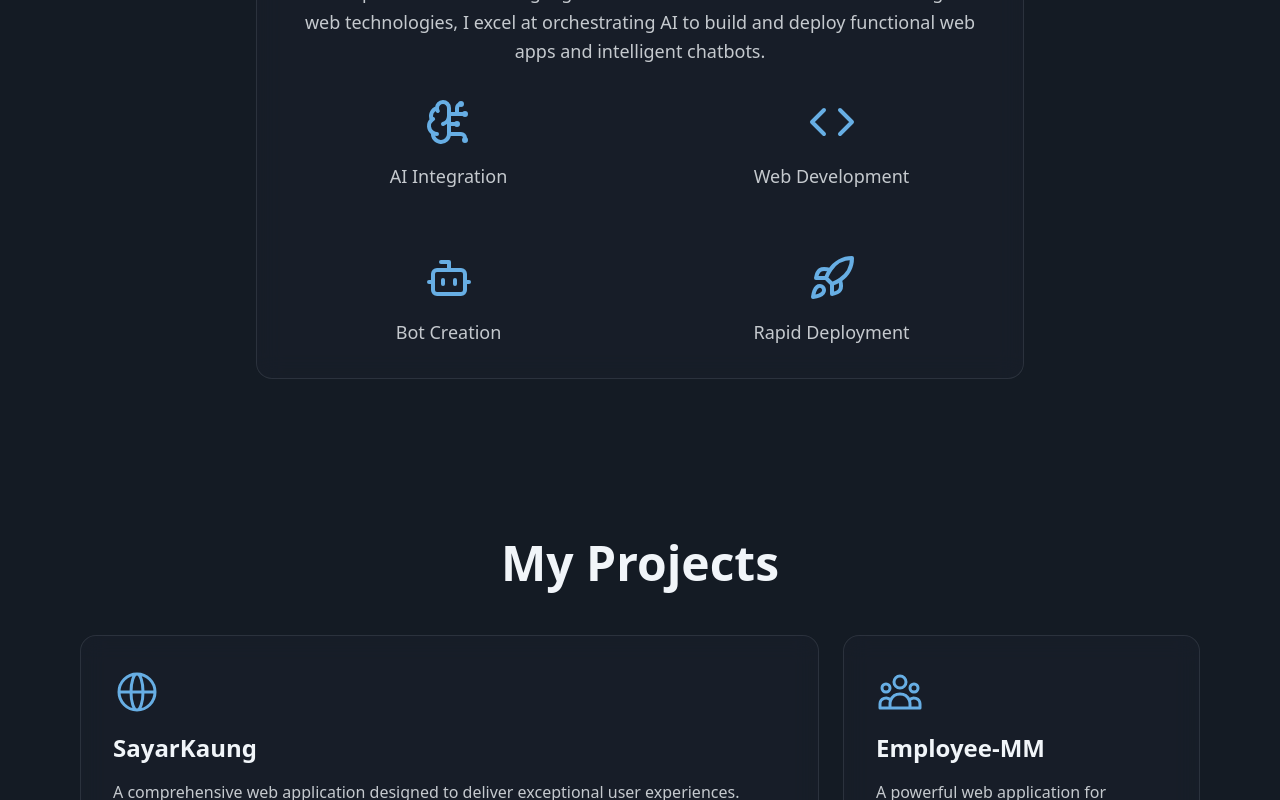
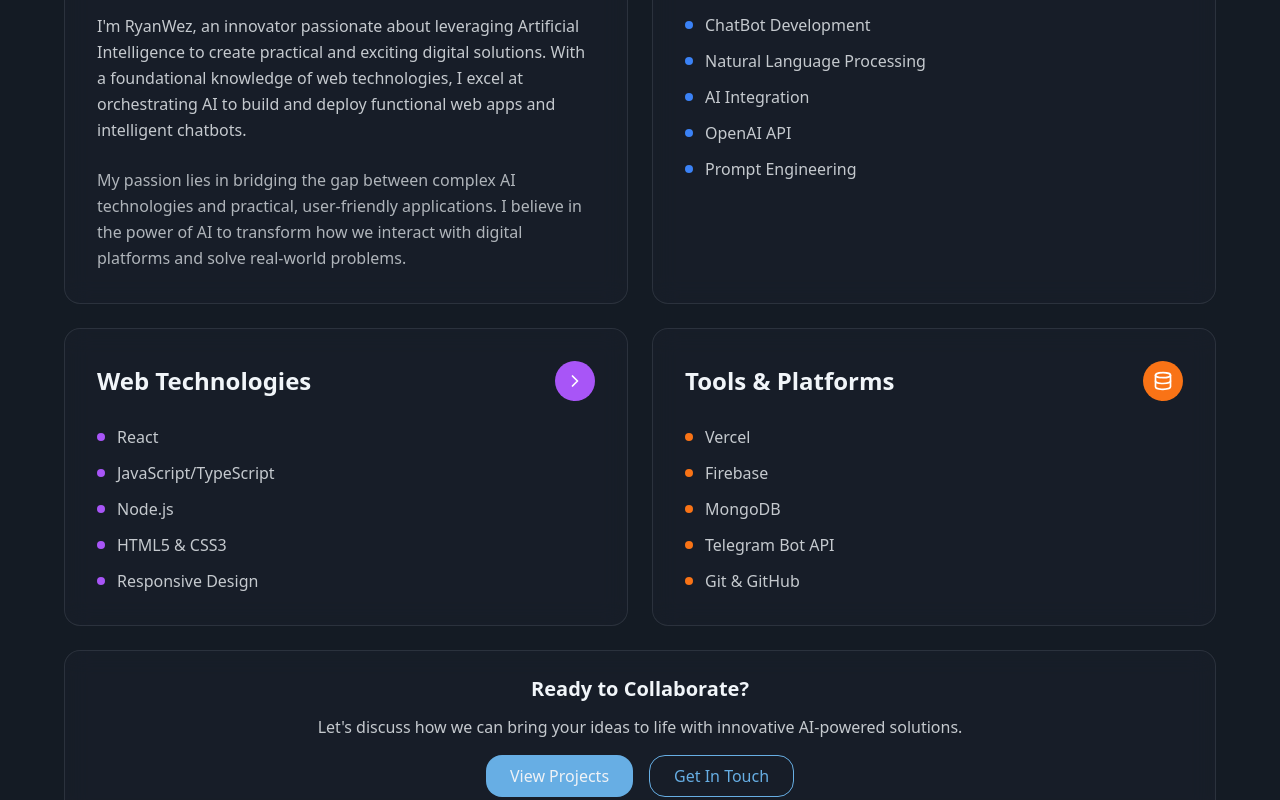
Before and after one commit to RyanWez/ryanwez.github.io, a Next.js app: page / in a window 1280 px wide. Shown: the part 1060-1860 px from the top of the page. Built offline with nearby package versions, Linux system fonts and the light colour scheme.

Commit message:
Update About

```diff
--- a/src/components/About.tsx
+++ b/src/components/About.tsx
@@ -1,28 +1,155 @@
 'use client';
-import { Bot, Code, Rocket, BrainCircuit } from 'lucide-react';
+import { CheckCircle, Plus, ChevronRight, Database } from 'lucide-react';
 
-const skills = [
-    { icon: <BrainCircuit size={48} className="text-primary"/>, name: "AI Integration" },
-    { icon: <Code size={48} className="text-primary"/>, name: "Web Development" },
-    { icon: <Bot size={48} className="text-primary"/>, name: "Bot Creation" },
-    { icon: <Rocket size={48} className="text-primary"/>, name: "Rapid Deployment" },
+const aiSkills = [
+  "ChatBot Development",
+  "Natural Language Processing",
+  "AI Integration",
+  "OpenAI API",
+  "Prompt Engineering"
+];
+
+const webTechnologies = [
+  "React",
+  "JavaScript/TypeScript",
+  "Node.js",
+  "HTML5 & CSS3",
+  "Responsive Design"
+];
+
+const toolsPlatforms = [
+  "Vercel",
+  "Firebase",
+  "MongoDB",
+  "Telegram Bot API",
+  "Git & GitHub"
 ];
 
 const About = () => {
+  const handleViewProjects = () => {
+    // Scroll to projects section or navigate to projects page
+    const projectsSection = document.getElementById('projects');
+    if (projectsSection) {
+      projectsSection.scrollIntoView({ behavior: 'smooth' });
+    }
+  };
+
+  const handleGetInTouch = () => {
+    // Open email client or navigate to contact section
+    const contactSection = document.getElementById('contact');
+    if (contactSection) {
+      contactSection.scrollIntoView({ behavior: 'smooth' });
+    } else {
+      // Fallback to email
+      window.location.href = 'mailto:contact@ryanwez.dev';
+    }
+  };
+
   return (
     <>
       <h2 className="text-4xl md:text-5xl font-bold text-center mb-12">About Me</h2>
-      <div className="max-w-3xl mx-auto glass p-8 rounded-2xl">
-        <p className="text-lg text-foreground/80 text-center leading-relaxed mb-8">
-          I&apos;m Ryan Wez, an innovator passionate about leveraging Artificial Intelligence to create practical and exciting digital solutions. With a foundational knowledge of web technologies, I excel at orchestrating AI to build and deploy functional web apps and intelligent chatbots.
-        </p>
-        <div className="grid grid-cols-2 gap-16">
-          {skills.map(skill => (
-              <div key={skill.name} className="flex flex-col items-center gap-4 hover:translate-y-[-5px] transition-transform duration-300">
-                  {skill.icon}
-                  <span className="text-foreground/80 text-lg">{skill.name}</span>
+
+      {/* Main Content */}
+      <div className="max-w-6xl mx-auto space-y-6">
+
+        {/* My Journey & Skills Grid */}
+        <div className="grid grid-cols-1 lg:grid-cols-2 gap-6">
+
+          {/* My Journey */}
+          <div className="glass p-8 rounded-2xl hover:translate-y-[-8px] hover:shadow-2xl transition-all duration-300 cursor-pointer group">
+            <div className="flex items-center justify-between mb-6">
+              <h3 className="text-2xl font-semibold text-foreground group-hover:text-primary transition-colors">My Journey</h3>
+              <div className="w-10 h-10 bg-green-500 rounded-full flex items-center justify-center group-hover:scale-110 transition-transform duration-300">
+                <CheckCircle size={20} className="text-white" />
               </div>
-          ))}
+            </div>
+            <p className="text-foreground/80 leading-relaxed mb-6 group-hover:text-foreground transition-colors">
+              I'm RyanWez, an innovator passionate about leveraging Artificial Intelligence to create practical and exciting digital solutions. With a foundational knowledge of web technologies, I excel at orchestrating AI to build and deploy functional web apps and intelligent chatbots.
+            </p>
+            <p className="text-foreground/70 leading-relaxed group-hover:text-foreground/80 transition-colors">
+              My passion lies in bridging the gap between complex AI technologies and practical, user-friendly applications. I believe in the power of AI to transform how we interact with digital platforms and solve real-world problems.
+            </p>
+          </div>
+
+          {/* AI & Machine Learning */}
+          <div className="glass p-8 rounded-2xl hover:translate-y-[-8px] hover:shadow-2xl transition-all duration-300 cursor-pointer group">
+            <div className="flex items-center justify-between mb-6">
+              <h3 className="text-2xl font-semibold text-foreground group-hover:text-primary transition-colors">AI & Machine Learning</h3>
+              <div className="w-10 h-10 bg-blue-500 rounded-full flex items-center justify-center group-hover:scale-110 transition-transform duration-300">
+                <Plus size={20} className="text-white" />
+              </div>
+            </div>
+            <div className="space-y-3">
+              {aiSkills.map((skill, index) => (
+                <div key={index} className="flex items-center gap-3 group-hover:translate-x-2 transition-transform duration-300" style={{ transitionDelay: `${index * 50}ms` }}>
+                  <div className="w-2 h-2 bg-blue-500 rounded-full group-hover:scale-125 transition-transform duration-300"></div>
+                  <span className="text-foreground/80 group-hover:text-foreground transition-colors">{skill}</span>
+                </div>
+              ))}
+            </div>
+          </div>
+        </div>
+
+        {/* Skills Grid - Second Row */}
+        <div className="grid grid-cols-1 lg:grid-cols-2 gap-6">
+
+          {/* Web Technologies */}
+          <div className="glass p-8 rounded-2xl hover:translate-y-[-8px] hover:shadow-2xl transition-all duration-300 cursor-pointer group">
+            <div className="flex items-center justify-between mb-6">
+              <h3 className="text-2xl font-semibold text-foreground group-hover:text-primary transition-colors">Web Technologies</h3>
+              <div className="w-10 h-10 bg-purple-500 rounded-full flex items-center justify-center group-hover:scale-110 transition-transform duration-300">
+                <ChevronRight size={20} className="text-white" />
+              </div>
+            </div>
+            <div className="space-y-3">
+              {webTechnologies.map((tech, index) => (
+                <div key={index} className="flex items-center gap-3 group-hover:translate-x-2 transition-transform duration-300" style={{ transitionDelay: `${index * 50}ms` }}>
+                  <div className="w-2 h-2 bg-purple-500 rounded-full group-hover:scale-125 transition-transform duration-300"></div>
+                  <span className="text-foreground/80 group-hover:text-foreground transition-colors">{tech}</span>
+                </div>
+              ))}
+            </div>
+          </div>
+
+          {/* Tools & Platforms */}
+          <div className="glass p-8 rounded-2xl hover:translate-y-[-8px] hover:shadow-2xl transition-all duration-300 cursor-pointer group">
+            <div className="flex items-center justify-between mb-6">
+              <h3 className="text-2xl font-semibold text-foreground group-hover:text-primary transition-colors">Tools & Platforms</h3>
+              <div className="w-10 h-10 bg-orange-500 rounded-full flex items-center justify-center group-hover:scale-110 transition-transform duration-300">
+                <Database size={20} className="text-white" />
+              </div>
+            </div>
+            <div className="space-y-3">
+              {toolsPlatforms.map((tool, index) => (
+                <div key={index} className="flex items-center gap-3 group-hover:translate-x-2 transition-transform duration-300" style={{ transitionDelay: `${index * 50}ms` }}>
+                  <div className="w-2 h-2 bg-orange-500 rounded-full group-hover:scale-125 transition-transform duration-300"></div>
+                  <span className="text-foreground/80 group-hover:text-foreground transition-colors">{tool}</span>
+                </div>
+              ))}
+            </div>
+          </div>
+        </div>
+
+        {/* Call to Action */}
+        <div className="glass p-6 rounded-2xl text-center hover:translate-y-[-4px] hover:shadow-xl transition-all duration-300">
+          <h3 className="text-xl font-semibold mb-3">Ready to Collaborate?</h3>
+          <p className="text-foreground/80 mb-4">
+            Let's discuss how we can bring your ideas to life with innovative AI-powered solutions.
+          </p>
+          <div className="flex flex-wrap justify-center gap-4">
+            <button
+              onClick={handleViewProjects}
+              className="px-6 py-2 bg-primary text-primary-foreground rounded-lg hover:bg-primary/90 hover:scale-105 transition-all duration-300 hover:shadow-lg"
+            >
+              View Projects
+            </button>
+            <button
+              onClick={handleGetInTouch}
+              className="px-6 py-2 border border-primary text-primary rounded-lg hover:bg-primary/10 hover:scale-105 transition-all duration-300 hover:shadow-lg"
+            >
+              Get In Touch
+            </button>
+          </div>
         </div>
       </div>
     </>
--- a/src/components/Hero.tsx
+++ b/src/components/Hero.tsx
@@ -31,8 +31,8 @@ const Hero = () => {
       <ParticlesBackground />
       <div className={cn("text-center z-10 fade-in-element max-w-5xl mx-auto", { 'is-visible': inView })}>
         {/* Main heading with better spacing */}
-        <div className="text-5xl md:text-7xl lg:text-8xl font-bold mb-8 md:mb-12">
-          Hi, I&apos;m <span className="gradient-text">Ryan Wez</span>
+        <div className="text-4xl sm:text-5xl md:text-7xl lg:text-8xl font-bold mb-8 md:mb-12">
+          Hi, I&apos;m <span className="gradient-text whitespace-nowrap">Ryan Wez</span>
         </div>
 
         {/* Typewriter section with more space */}
```
